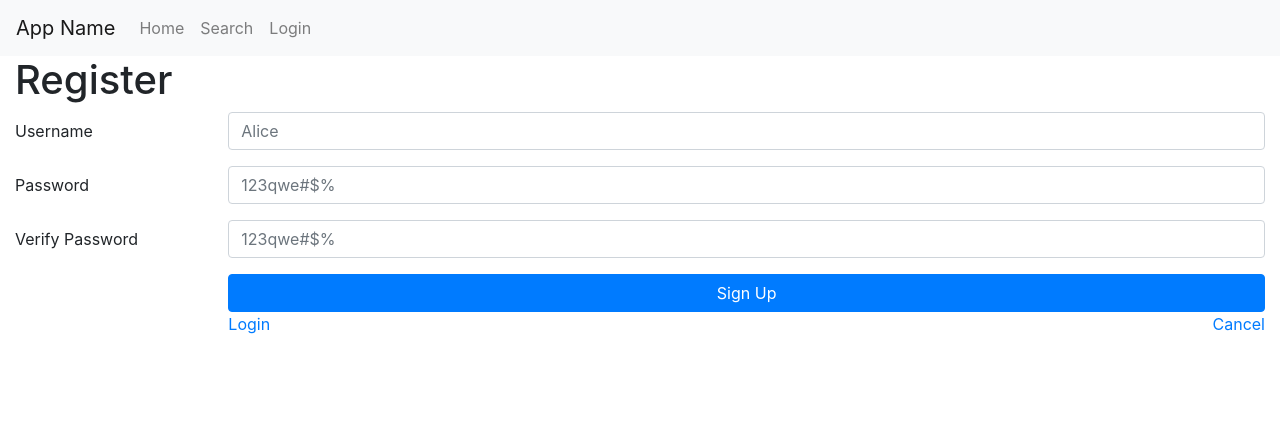
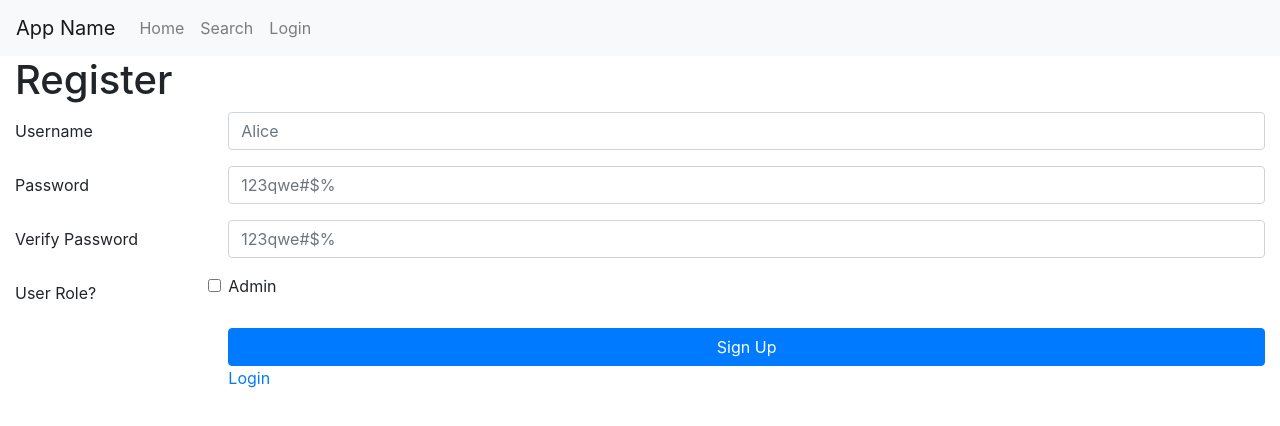
Before and after one commit to daniaalnahdi/wbdv-f19-team18, a React (Create React App) app: page /register in a window 1280 px wide. Shown: the top 426 px of the page. Built offline with nearby package versions, Linux system fonts and the light colour scheme.

Commit message:
modify register page

```diff
--- a/src/pages/RegisterPage.js
+++ b/src/pages/RegisterPage.js
@@ -1,4 +1,5 @@
 import React from "react";
+import { Link } from "react-router-dom";
 
 export default class RegisterPage extends React.Component {
   render() {
@@ -33,7 +34,7 @@ export default class RegisterPage extends React.Component {
           </div>
           <div class="form-group row">
             <label for="verifyPasswordFld" class="col-sm-2 col-form-label">
-              Verify Password{" "}
+              Verify Password
             </label>
             <div class="col-sm-10">
               <input
@@ -44,6 +45,15 @@ export default class RegisterPage extends React.Component {
               />
             </div>
           </div>
+          <div class="form-group row">
+            <label for="verifyPasswordFld" class="col-sm-2 col-form-label">
+              User Role?
+            </label>
+            <div class="col-sm-10">
+            <input type="checkbox" class="form-check-input" id="exampleCheck1"/>
+    <label class="form-check-label" for="exampleCheck1">Admin</label>
+            </div>
+          </div>
           <div className="form-group row">
             <label className="col-sm-2 col-form-label"></label>
             <div className="col-sm-10">
@@ -52,12 +62,7 @@ export default class RegisterPage extends React.Component {
               </button>
               <div className="row">
                 <div className="col-6">
-                  <a href="#">Login</a>
-                </div>
-                <div className="col-6">
-                  <a href="../" className="float-right">
-                    Cancel
-                  </a>
+                  <Link to='/login'>Login</Link>
                 </div>
               </div>
             </div>
```
